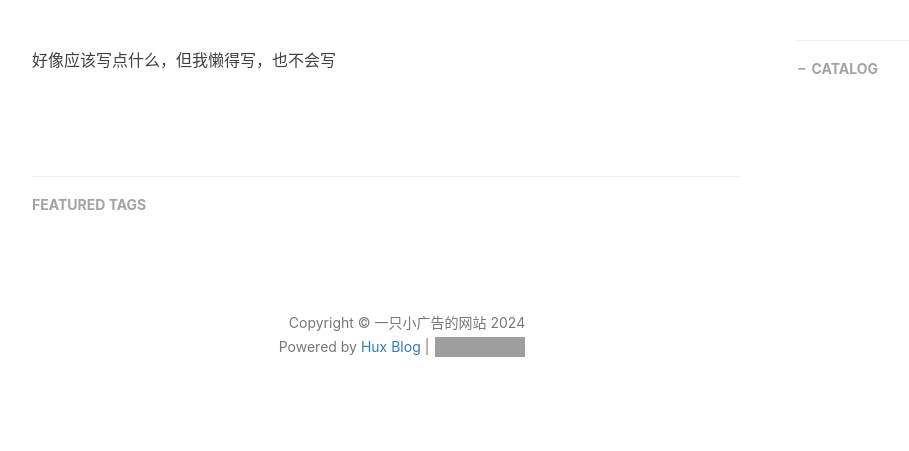
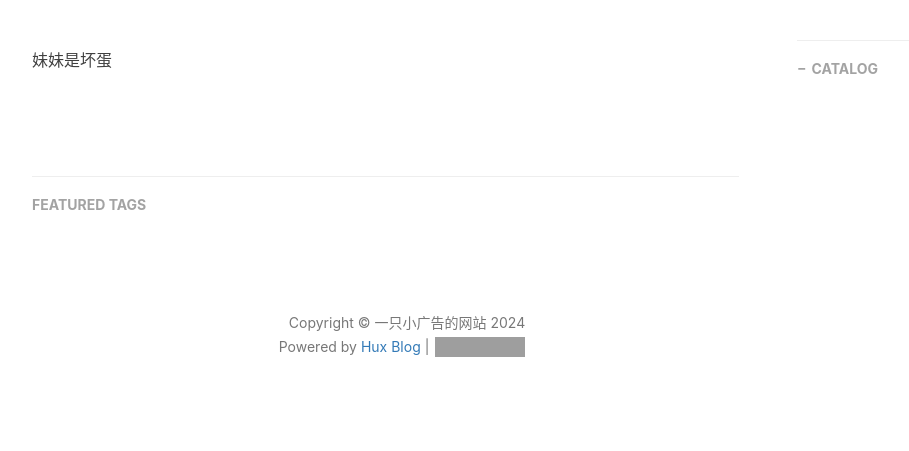
Before and after one commit to mmz10987/zuoye, a Jekyll site: the page built from _posts/2014-09-04-好像应该写点什么，但我懒得写，也不会写.markdown, in a window 1280 px wide. Shown: the part 523-974 px from the top of the page, without its empty margins (233-1142 px from the left). Built offline with Jekyll 4.4.1, drawn with Linux system fonts in a browser that asks for light colours; nearby versions of some CDN libraries; comment, search, counter and statistics services are not loaded; grey boxes are pictures that could not be loaded.

Commit message:
Update 2014-09-04-好像应该写点什么，但我懒得写，也不会写.markdown

```diff
--- a/_posts/2014-09-04-好像应该写点什么，但我懒得写，也不会写.markdown
+++ b/_posts/2014-09-04-好像应该写点什么，但我懒得写，也不会写.markdown
@@ -9,4 +9,4 @@ tags:
     - 妹妹是笨蛋
 ---
 <div>
-    <br>好像应该写点什么，但我懒得写，也不会写
+    <br>妹妹是坏蛋
```
